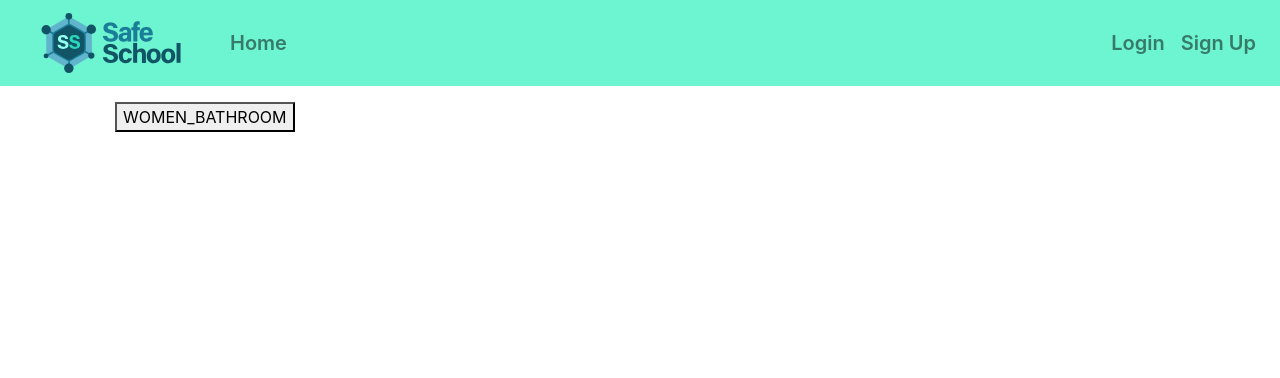
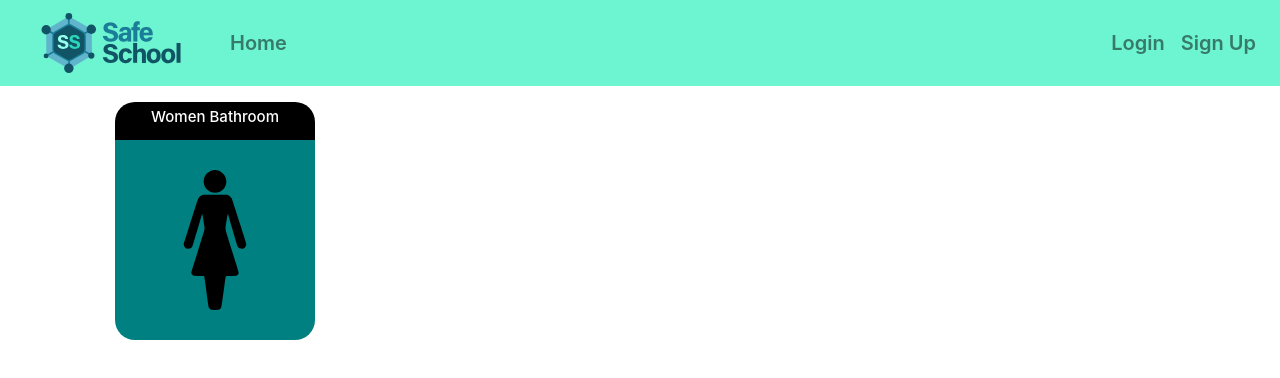
Before and after one commit to caio-k/rp2-project-webapp, a React (Create React App) app: page /place in a window 1280 px wide. Shown: the top 378 px of the page. Built offline with nearby package versions, Linux system fonts and the light colour scheme.

Commit message:
choose img

```diff
--- a/src/components/places/board-place.component.js
+++ b/src/components/places/board-place.component.js
@@ -7,7 +7,6 @@ export default class BoardPlace extends Component {
     super(props);
 
     this.state = {
-      //type: "WOMEN_BATHROOM"
       type: ''
     };
   }
--- a/src/components/places/choose.js
+++ b/src/components/places/choose.js
@@ -1,4 +1,6 @@
 import React, { Component } from "react";
+import './css/choose.css'
+import girlImg from '../../assets/girl.svg'
 
 export default class ChoosePlace extends Component {
   constructor(props) {
@@ -18,7 +20,12 @@ export default class ChoosePlace extends Component {
   render() {
     return (
       <div className="container">
-        <button onClick={()=>{this.props.type('WOMEN_BATHROOM')}}>WOMEN_BATHROOM</button>
+        <div className="choose__group">
+          <h1 className="choose__title">Women Bathroom</h1>
+          <button className="choose__btn" onClick={()=>{this.props.type('WOMEN_BATHROOM')}}>
+            <img src={girlImg} alt='Ladies Room' className="choose__img" />
+          </button>
+        </div>
       </div>
     );
   }
--- /dev/null
+++ b/src/components/places/css/choose.css
@@ -0,0 +1,36 @@
+.choose__group{
+    color: white;
+    width: 200px;
+    height: 200px;
+    border-top-left-radius: 10%;
+    border-top-right-radius: 10%;
+    background: black;
+}
+
+.choose__title{
+    font-size: 15px;
+    display: flex;
+    justify-content: center;
+    align-items: center;
+    width: 100%;
+    height: 30px;
+}
+
+.choose__btn{
+    width: 200px;
+    height: 200px;
+    color: white;
+    font-weight: bold;
+    display: flex;
+    justify-content: center;
+    align-items: center;
+    border-bottom-right-radius: 10%;
+    border-bottom-left-radius: 10%;
+    background-color: teal;
+    border: none;
+    padding: 10px;
+}
+
+.choose__img{
+    width: 70px;
+}
```
Also changed, not shown: src/assets/girl.svg (added), src/assets/men.svg (added).
